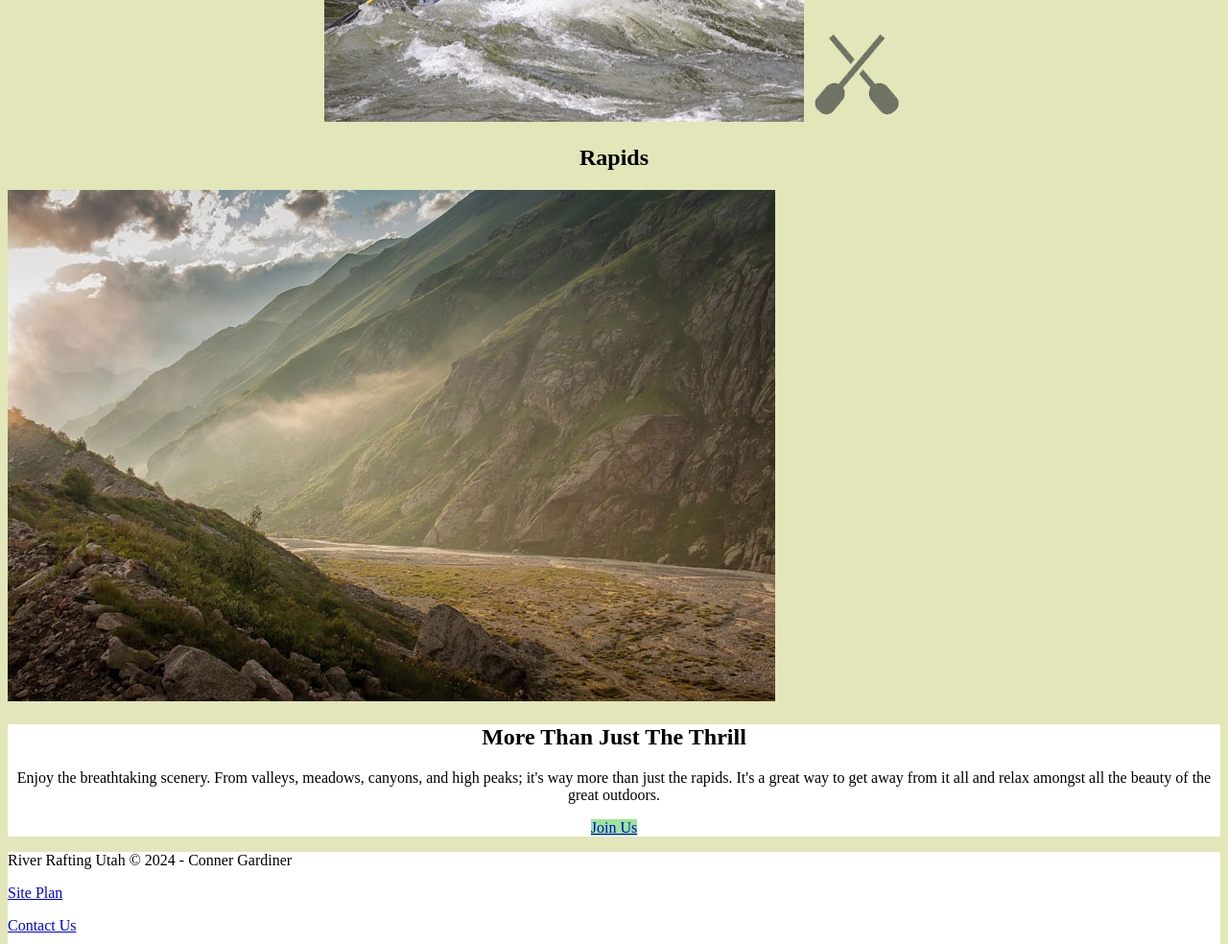
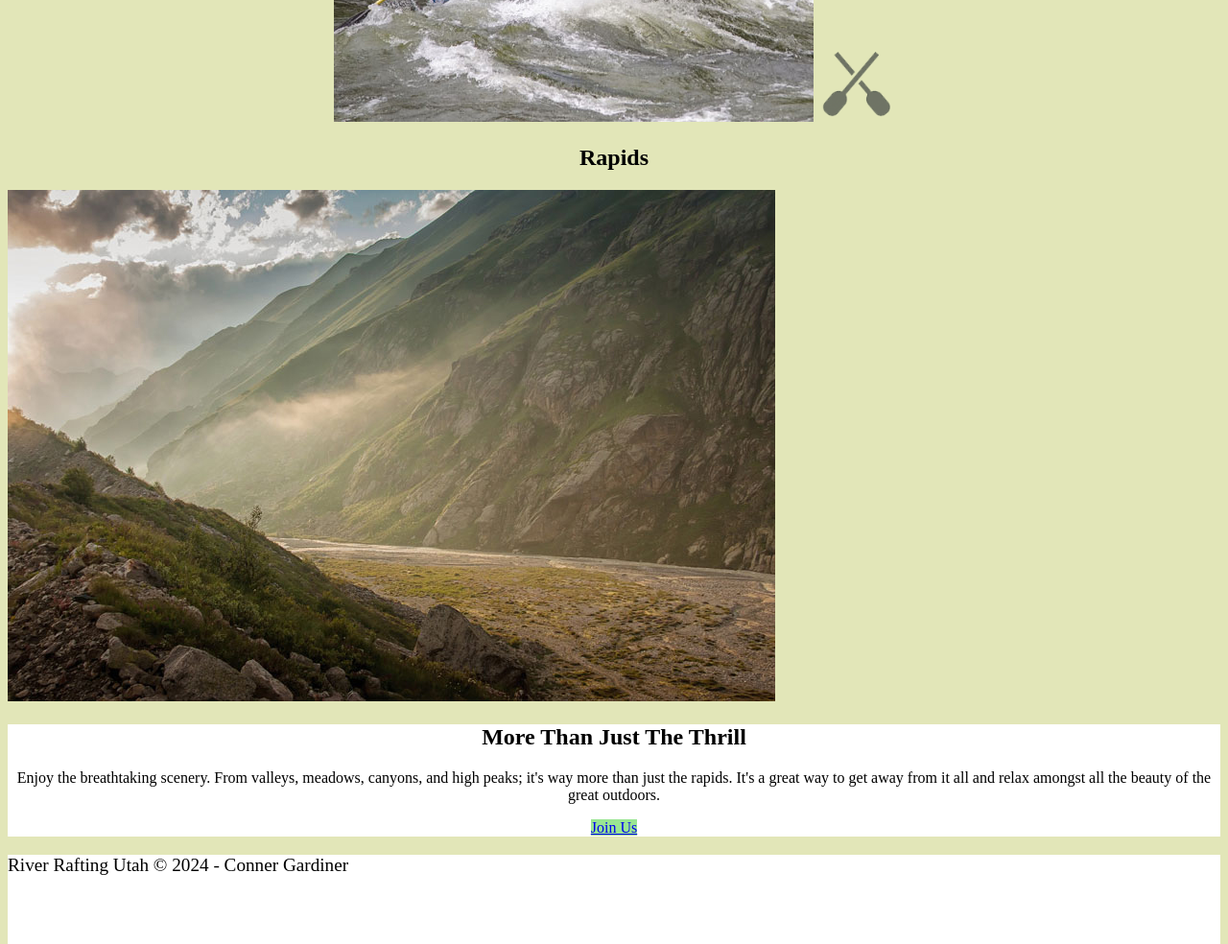
Before and after one commit to congardiner/wdd130, a plain HTML site: page wwr/site-plan-rafting.html in a window 1280 px wide. Shown: the part 2856-3840 px from the top of the page at 96% size. Drawn offline with Linux system fonts and the light colour scheme.

Commit message:
css style update.

```diff
--- a/wwr/styles/style.css
+++ b/wwr/styles/style.css
@@ -1,6 +1,10 @@
 .content {
     max-width: 1600px;
     margin: 0 auto;
+}
+
+.icon{
+    width: 80px;
 }
 
 .home-title {
@@ -15,7 +19,8 @@ nav a{
 
 nav a:hover{
     background-color: white;
-    color:#D7E6C8
+    color:#D7E6C8;
+    text-decoration: none;
 }
 
 #hero-msg h1, #hero-msg h4{
@@ -28,6 +33,7 @@ nav a:hover{
 
 .book:hover, .join:hover {
     background-color: #C5E6D9;
+    text-decoration: none;
 }
 
 .msg {
@@ -68,15 +74,19 @@ footer {
     color: black;
 }
 
+footer a{
+    color: white;
+}
+
 footer a:hover{
     color: #E2E6B8;
+    text-decoration: none;
 }
 
+footer p{
+    font-size: 1.2em;
+}
 
-
-
-
-
-
-
-*/now all the correct elements have been aligned and formatted correctly./*
+footer p a:hover{
+    text-decoration: underline;
+}
```
